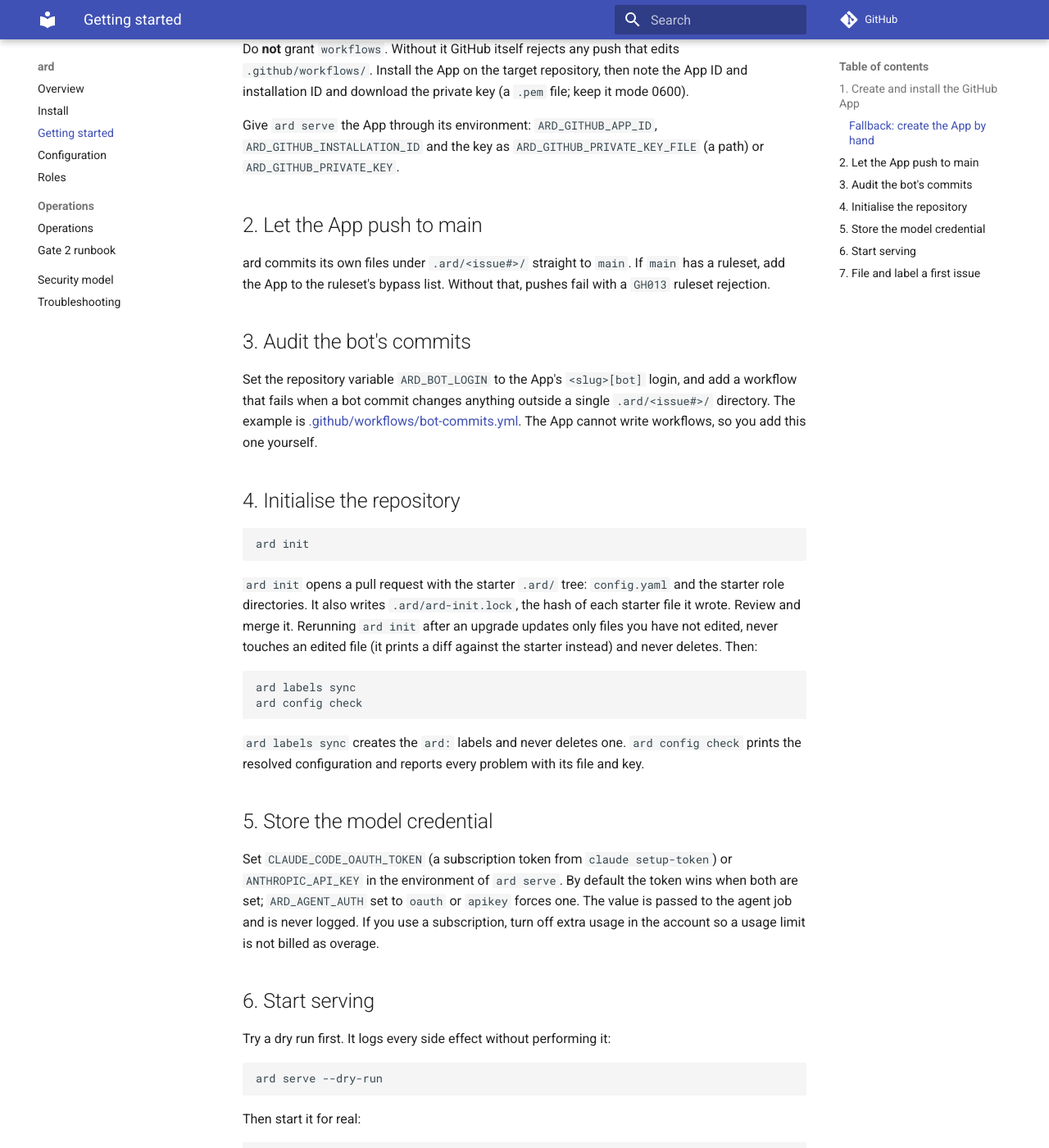
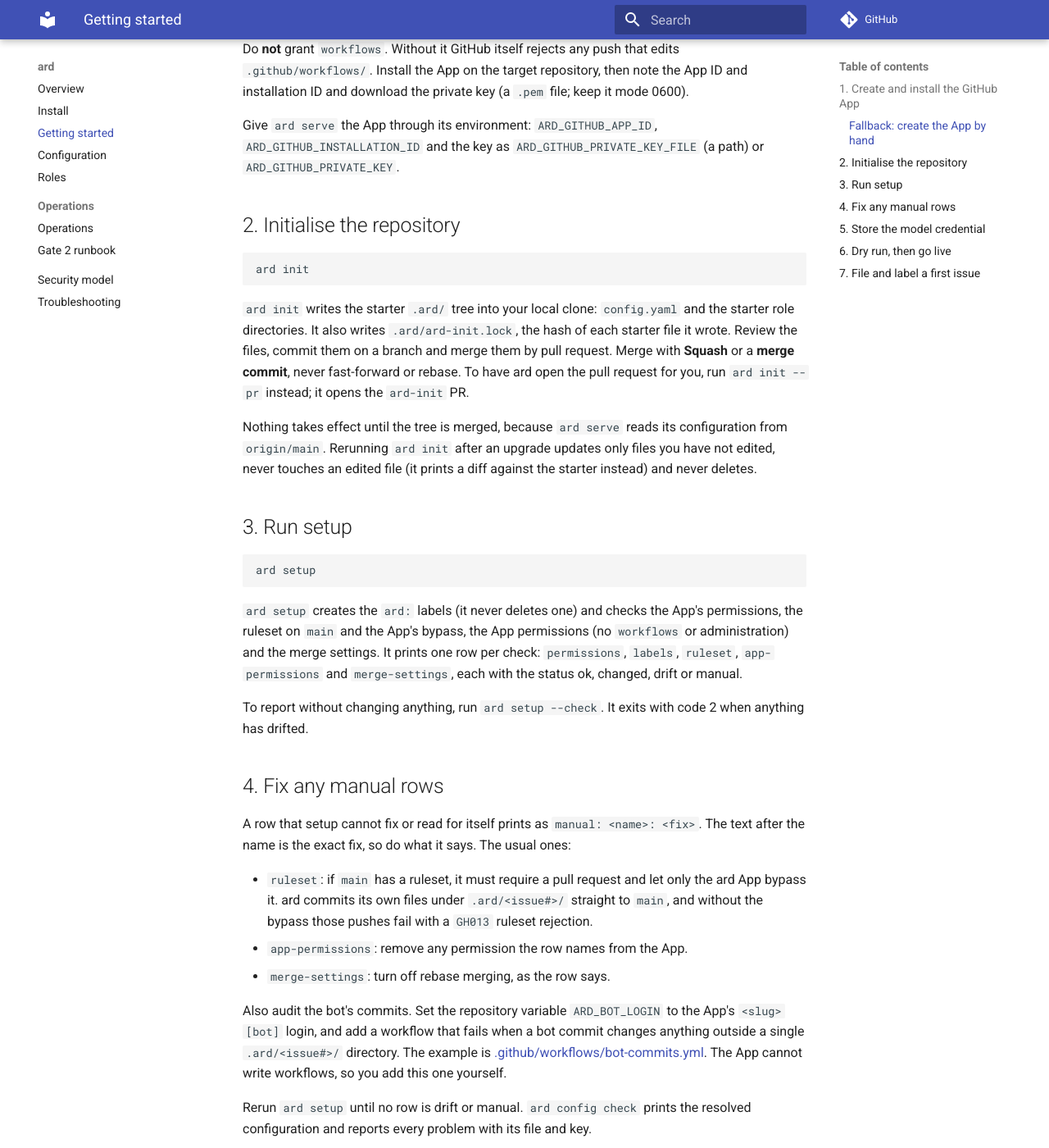
Before and after one commit to albertcbrown/ard, an MkDocs documentation site: the page built from docs/site/getting-started.md, in a window 1280 px wide and 1400 px high, scrolled down 1015 px. Shown: the whole window at 82% size. Built offline with MkDocs 1.6.1 and Material for MkDocs 9.7.7, drawn with Linux system fonts in a browser that asks for light colours; comment, search, counter and statistics services are not loaded; some of the changed text lies outside the part shown.

Commit message:
chore: ard init and setup, part G: docs and the onboarding runbo… (#401)
Ard-Job: 01M8999KAN487AJJM27YQ0DZKH

````diff
--- a/docs/site/getting-started.md
+++ b/docs/site/getting-started.md
@@ -30,34 +30,43 @@ Do **not** grant `workflows`. Without it GitHub itself rejects any push that edi
 
 Give `ard serve` the App through its environment: `ARD_GITHUB_APP_ID`, `ARD_GITHUB_INSTALLATION_ID` and the key as `ARD_GITHUB_PRIVATE_KEY_FILE` (a path) or `ARD_GITHUB_PRIVATE_KEY`.
 
-## 2. Let the App push to main
-
-ard commits its own files under `.ard/<issue#>/` straight to `main`. If `main` has a ruleset, add the App to the ruleset's bypass list. Without that, pushes fail with a `GH013` ruleset rejection.
-
-## 3. Audit the bot's commits
-
-Set the repository variable `ARD_BOT_LOGIN` to the App's `<slug>[bot]` login, and add a workflow that fails when a bot commit changes anything outside a single `.ard/<issue#>/` directory. The example is [.github/workflows/bot-commits.yml](https://github.com/albertcbrown/ard/blob/main/.github/workflows/bot-commits.yml). The App cannot write workflows, so you add this one yourself.
-
-## 4. Initialise the repository
+## 2. Initialise the repository
 
 ```sh
 ard init
 ```
 
-`ard init` opens a pull request with the starter `.ard/` tree: `config.yaml` and the starter role directories. It also writes `.ard/ard-init.lock`, the hash of each starter file it wrote. Review and merge it. Rerunning `ard init` after an upgrade updates only files you have not edited, never touches an edited file (it prints a diff against the starter instead) and never deletes. Then:
+`ard init` writes the starter `.ard/` tree into your local clone: `config.yaml` and the starter role directories. It also writes `.ard/ard-init.lock`, the hash of each starter file it wrote. Review the files, commit them on a branch and merge them by pull request. Merge with **Squash** or a **merge commit**, never fast-forward or rebase. To have ard open the pull request for you, run `ard init --pr` instead; it opens the `ard-init` PR.
+
+Nothing takes effect until the tree is merged, because `ard serve` reads its configuration from `origin/main`. Rerunning `ard init` after an upgrade updates only files you have not edited, never touches an edited file (it prints a diff against the starter instead) and never deletes.
+
+## 3. Run setup
 
 ```sh
-ard labels sync
-ard config check
+ard setup
 ```
 
-`ard labels sync` creates the `ard:` labels and never deletes one. `ard config check` prints the resolved configuration and reports every problem with its file and key.
+`ard setup` creates the `ard:` labels (it never deletes one) and checks the App's permissions, the ruleset on `main` and the App's bypass, the App permissions (no `workflows` or administration) and the merge settings. It prints one row per check: `permissions`, `labels`, `ruleset`, `app-permissions` and `merge-settings`, each with the status ok, changed, drift or manual.
+
+To report without changing anything, run `ard setup --check`. It exits with code 2 when anything has drifted.
+
+## 4. Fix any manual rows
+
+A row that setup cannot fix or read for itself prints as `manual: <name>: <fix>`. The text after the name is the exact fix, so do what it says. The usual ones:
+
+- `ruleset`: if `main` has a ruleset, it must require a pull request and let only the ard App bypass it. ard commits its own files under `.ard/<issue#>/` straight to `main`, and without the bypass those pushes fail with a `GH013` ruleset rejection.
+- `app-permissions`: remove any permission the row names from the App.
+- `merge-settings`: turn off rebase merging, as the row says.
+
+Also audit the bot's commits. Set the repository variable `ARD_BOT_LOGIN` to the App's `<slug>[bot]` login, and add a workflow that fails when a bot commit changes anything outside a single `.ard/<issue#>/` directory. The example is [.github/workflows/bot-commits.yml](https://github.com/albertcbrown/ard/blob/main/.github/workflows/bot-commits.yml). The App cannot write workflows, so you add this one yourself.
+
+Rerun `ard setup` until no row is drift or manual. `ard config check` prints the resolved configuration and reports every problem with its file and key.
 
 ## 5. Store the model credential
 
 Set `CLAUDE_CODE_OAUTH_TOKEN` (a subscription token from `claude setup-token`) or `ANTHROPIC_API_KEY` in the environment of `ard serve`. By default the token wins when both are set; `ARD_AGENT_AUTH` set to `oauth` or `apikey` forces one. The value is passed to the agent job and is never logged. If you use a subscription, turn off extra usage in the account so a usage limit is not billed as overage.
 
-## 6. Start serving
+## 6. Dry run, then go live
 
 Try a dry run first. It logs every side effect without performing it:
 
--- a/docs/site/troubleshooting.md
+++ b/docs/site/troubleshooting.md
@@ -34,4 +34,4 @@ The worker could not get `tests` green within `max_test_fixes` rounds. Read the
 
 ## Labels are missing or stale
 
-Run `ard labels sync`. It creates and updates labels and reports stale ones, but never deletes them.
+Run `ard setup`. It creates and updates labels and reports stale ones, but never deletes them.
````
Also changed, not shown: .ard/349/review-eng-review.md (added, +20 -0 lines), .ard/349/worker-engineer.md (added, +19 -0 lines), README.md (+4 -0 lines), docs/runbooks/onboard-repo.md (+23 -16 lines), docs/site/index.md (+1 -1 lines), 4 other files.
